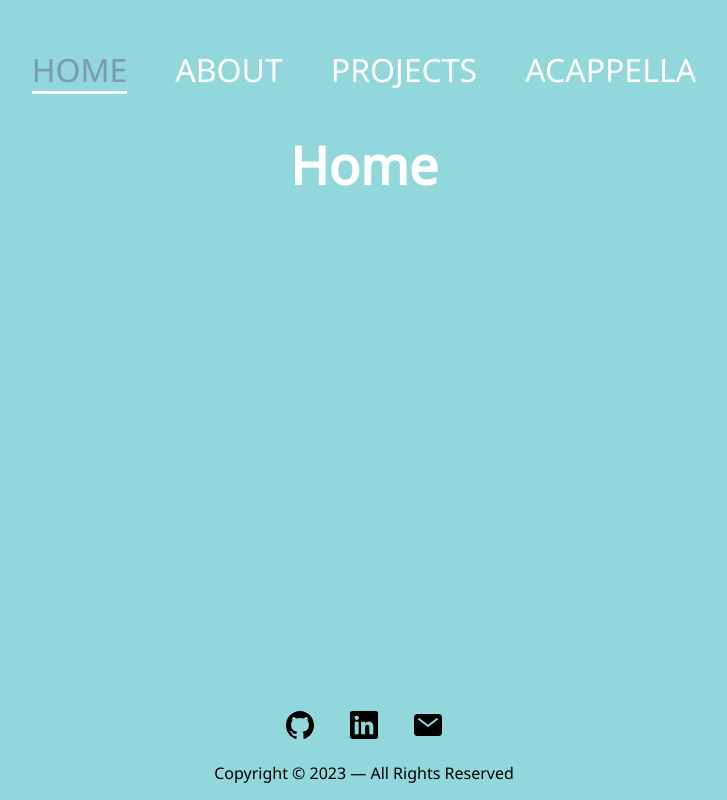
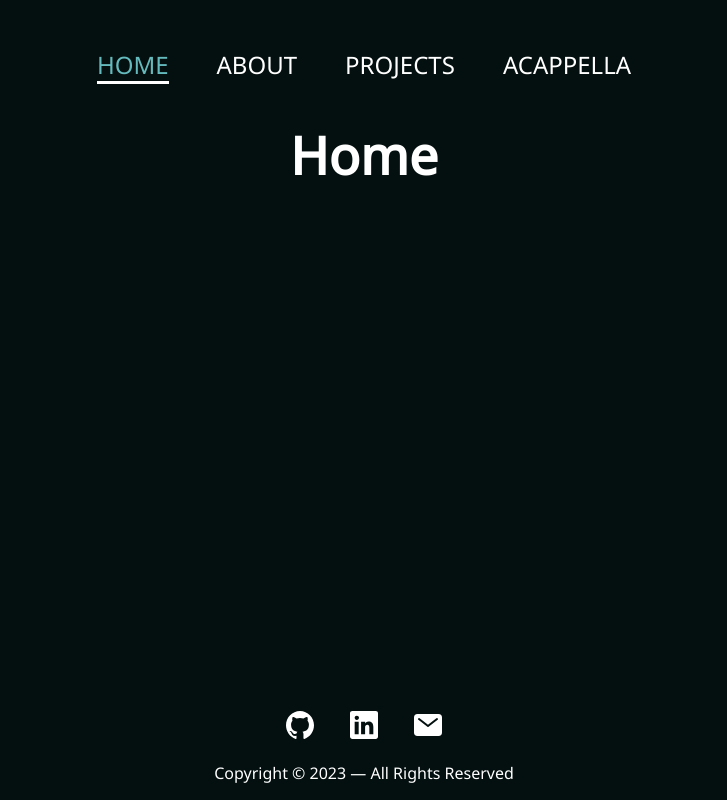
Before and after one commit to nosaj9/portfolio-site, a React (Create React App) app: page / in a window 1280 px wide. Shown: the whole page, without its empty margins (276-1003 px from the left). Built offline with nearby package versions, Linux system fonts and the light colour scheme.

Commit message:
changed theme

```diff
--- a/src/App.scss
+++ b/src/App.scss
@@ -2,7 +2,7 @@
 
 .App {
   margin: 0px;
-  text-align: center;
+  // text-align: center;
   background-color: $background-color;
 }
 
--- a/src/components/Footer.scss
+++ b/src/components/Footer.scss
@@ -6,6 +6,7 @@ footer {
     position: absolute;
     bottom: 0;
     width: 100%;
+    text-align: center;
 }
 
 .icons {
@@ -19,10 +20,14 @@ footer {
 .icons > a > * {
     height: 5%;
     width: 2rem;
-    color: black;
+    color: white;
     transition: all 350ms ease;
 }
 
 .icons > a > *:hover {
+    color: $navbar-active;
+}
+
+footer > p {
     color: white;
 }
--- a/src/components/Navbar.scss
+++ b/src/components/Navbar.scss
@@ -22,6 +22,7 @@
     font-size: 2rem;
     transition: color 350ms ease;
     text-decoration: none;
+    font-size: 1.5rem;
 }
 
 .option:hover {
--- a/src/style/colors.scss
+++ b/src/style/colors.scss
@@ -1,2 +1,3 @@
-$background-color: #92D7DC;
-$navbar-active: #7c98b3;
+$background-color: #040f0f;
+//aecfdf
+$navbar-active: #65BABD;
```
